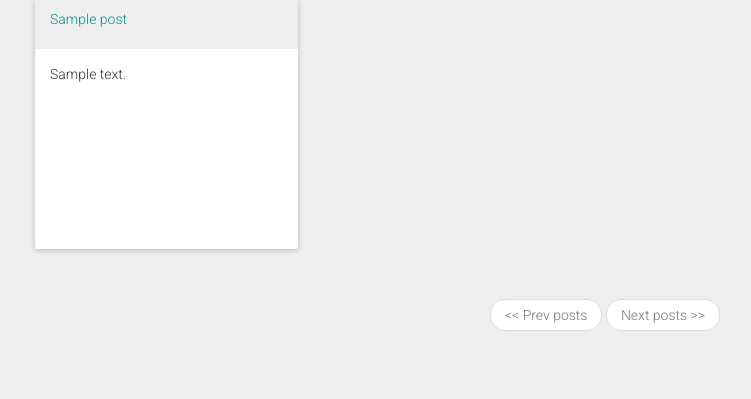
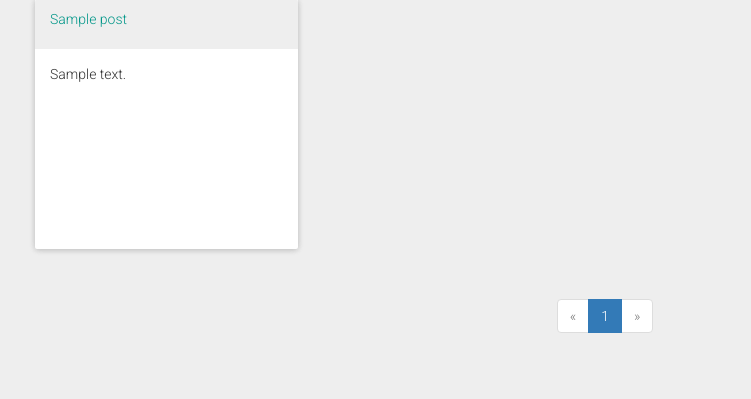
Before and after one commit to jallier/SavedRetriever, a Flask app: template templates/index.html in a window 1280 px wide. Shown: the part 343-742 px from the top of the page, without its empty margins (35-786 px from the left). Run offline with Flask 2, Linux system fonts and the light colour scheme; tables that the repository leaves empty hold one stand-in row (values such as "Sample post"); the template is opened without the code that fills it: values that come from a table or form of the project are taken from there, most other values are stand-ins (such as "Sample title", 1, 10 or a date in 2020); some libraries are stand-ins or nearby versions.

Commit message:
Added fancier pagination

```diff
--- a/templates/index.html
+++ b/templates/index.html
@@ -152,24 +152,30 @@
     </div>
     <div class="row">
         <div class="col-md-12">
-            <ul class="pager">
+            <center>
+                <ul class="pagination">
                 {% if posts.has_prev %}
-                <li>
-                <a href="/?page={{ posts.prev_num }}&sort={{ request.args.get('sort') }}" class="withripple">&lt;&lt; Prev posts</a>
+                    <li><a href="/?page={{ posts.prev_num }}&sort={{ request.args.get('sort') }}">«</a></li>
                 {% else %}
-                <li class="disabled">
-                <a href="#" class="withripple">&lt;&lt; Prev posts</a>
+                    <li class="disabled"><a>«</a></li>
                 {% endif %}
-                </li>
+
+                {% for page in range(1, posts.pages+1) %}
+                    {% if page == posts.page %}
+                    <li class="active"><a href="/?page={{ page }}&sort={{ request.args.get('sort') }}">{{ page }}</a>
+                    </li>
+                    {% else %}
+                    <li><a href="/?page={{ page }}&sort={{ request.args.get('sort') }}">{{ page }}</a></li>
+                    {% endif %}
+                {% endfor %}
+
                 {% if posts.has_next %}
-                <li>
-                <a href="/?page={{ posts.next_num }}&sort={{ request.args.get('sort') }}" class="withripple">Next posts &gt;&gt;</a>
+                    <li><a href="/?page={{ posts.next_num }}&sort={{ request.args.get('sort') }}">»</a></li>
                 {% else %}
-                <li class="disabled">
-                <a href="#" class="withripple">Next posts &gt;&gt;</a>
+                    <li class="disabled"><a>»</a></li>
                 {% endif %}
-                </li>
             </ul>
+            </center>
         </div>
     </div>
 </div>
```
